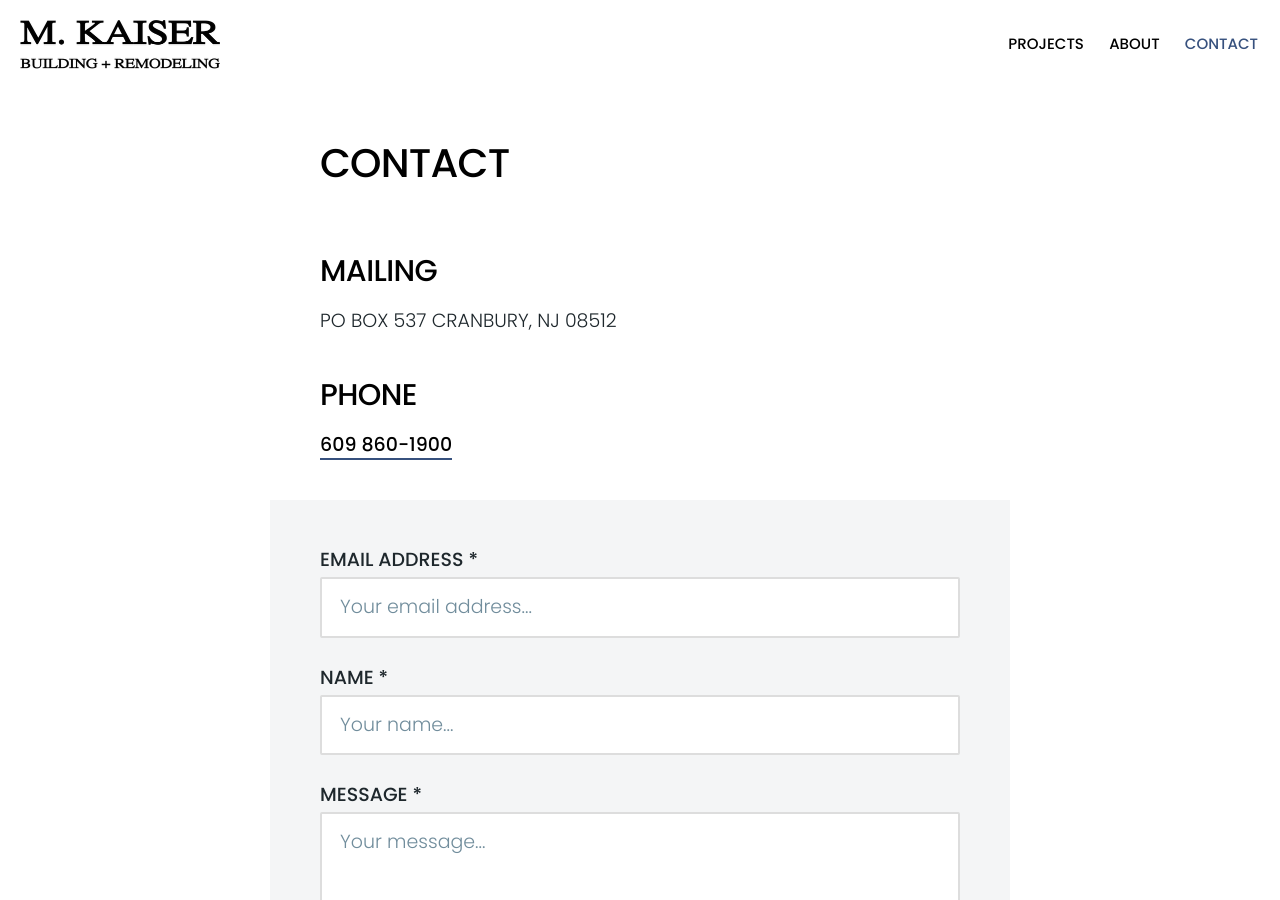
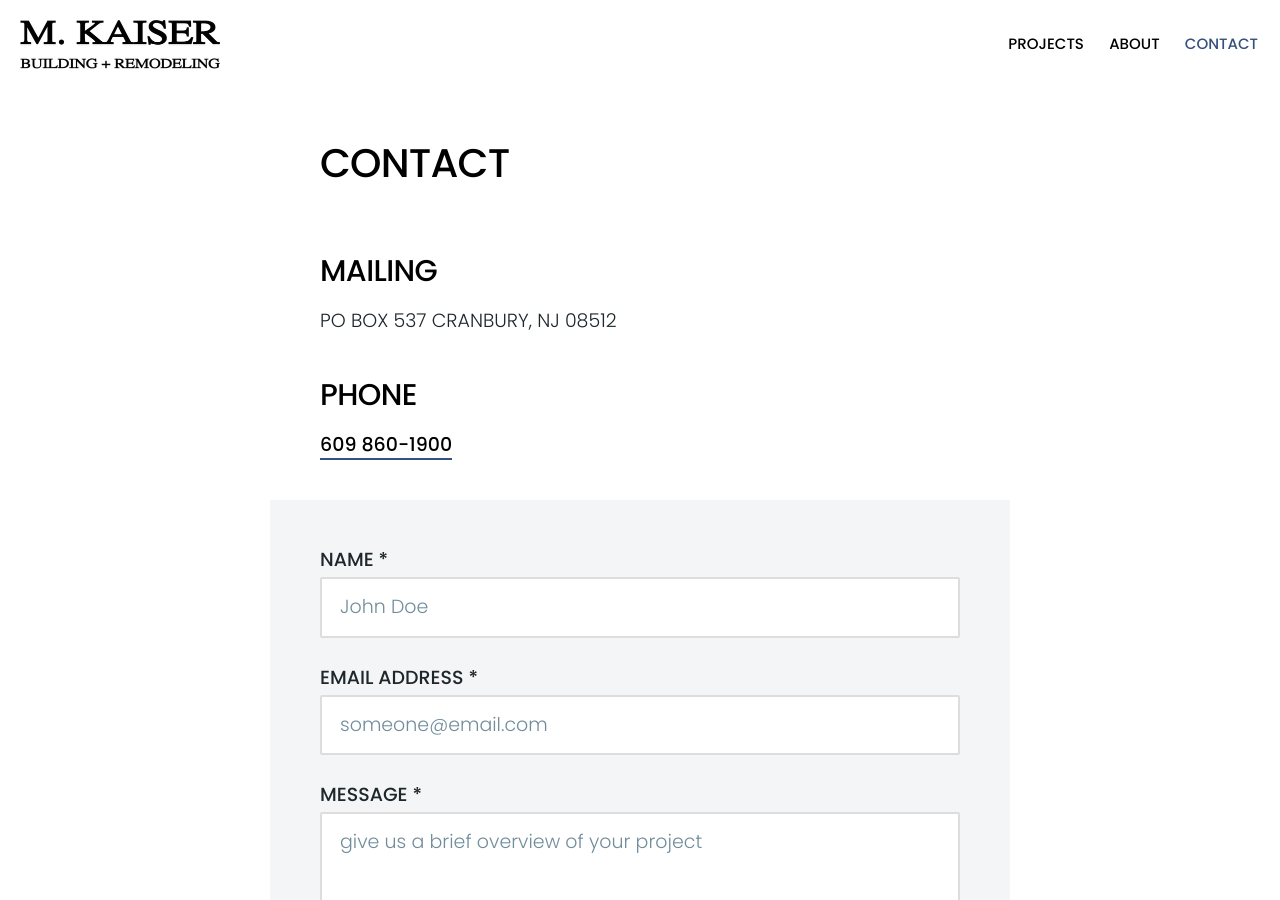
Before and after one commit to mkaiser165/mkaiser, a Jekyll site: the page built from _pages/contact.md, in a window 1280 px wide and 900 px high. Built offline with Jekyll 4.4.1, drawn with Linux system fonts in a browser that asks for light colours; nearby versions of some CDN libraries.

Commit message:
contact form

```diff
--- a/_includes/contact-form.html
+++ b/_includes/contact-form.html
@@ -3,18 +3,18 @@
 	<form method="post" action="{{ site.data.settings.contact_settings.form_action }}" id="contact-form">
 
 		<div class="contact-form__item">
-			<label class="contact-form__label">EMAIL ADDRESS *</label>
-			<input type="text" name="email" placeholder="Your email address..." class="contact-form__input">
+			<label class="contact-form__label">NAME *</label>
+			<input type="text" name="name" placeholder="John Doe" class="contact-form__input">
 		</div>
 
 		<div class="contact-form__item">
-			<label class="contact-form__label">NAME *</label>
-			<input type="text" name="name" placeholder="Your name..." class="contact-form__input">
+			<label class="contact-form__label">EMAIL ADDRESS *</label>
+			<input type="text" name="email" placeholder="someone@email.com" class="contact-form__input">
 		</div>
 
 		<div class="contact-form__item">
 			<label class="contact-form__label">MESSAGE *</label>
-			<textarea name="message" placeholder="Your message..." class="contact-form__textarea"></textarea>
+			<textarea name="message" placeholder="give us a brief overview of your project" class="contact-form__textarea"></textarea>
 		</div>
 
 		<input type="hidden" name="_next" value="{{ site.data.settings.contact_settings.confirmation_url }}" />
```
Also changed, not shown: 2 other files.
